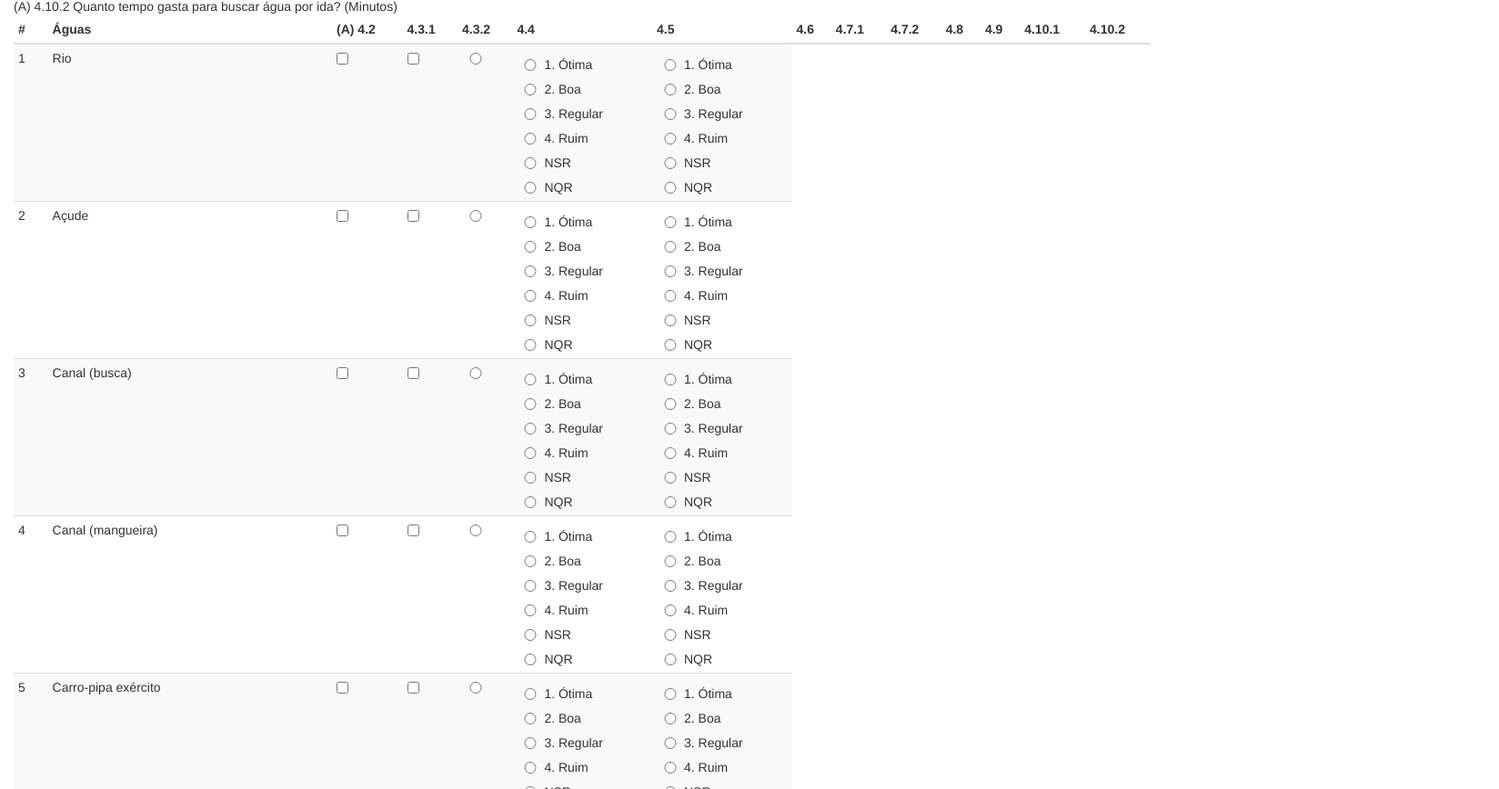
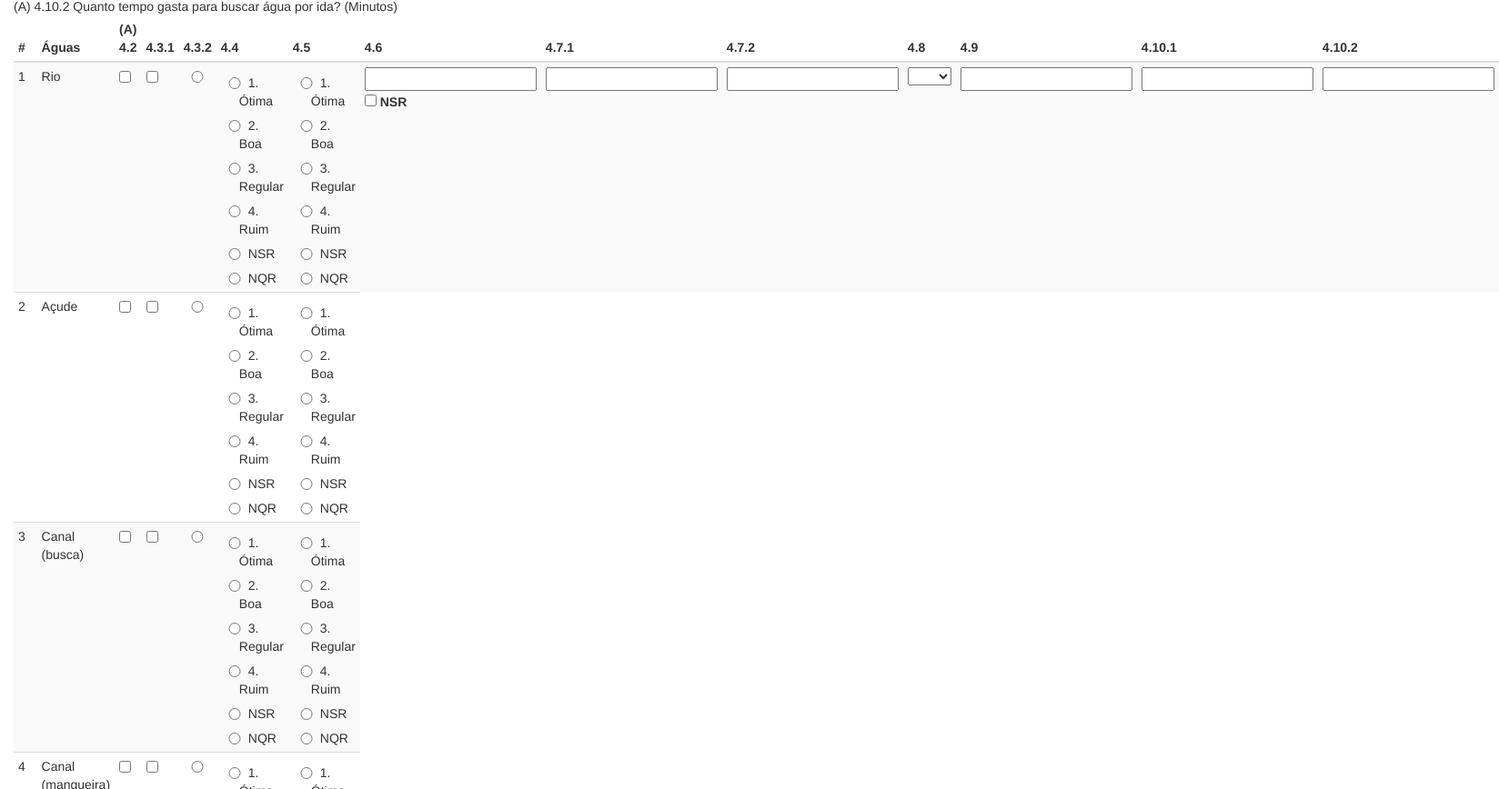
Before and after one commit to rodrigodias-us/UFMG-Questionario, a plain HTML site: page www/index.html in a window 1280 px wide. Shown: the part 5954-6822 px from the top of the page at 91% size, 1648 px wide, since content can reach past the window. Drawn offline with Linux system fonts and the light colour scheme.

Commit message:
Finalizada uma linha da tabela para testar no tablet a usabilidade da rolagem horizontal e dos botoes

```diff
--- a/www/index.html
+++ b/www/index.html
@@ -888,6 +888,32 @@
                         <input name="questao_4_5_1" type="radio" value="999"> NQR
                     </label></div>
                 </td>
+                <td>
+                    <input name="questao_4_6_1_1" type="number" step="0.1" pattern="[0-9]+([\.|,][0-9]+)?">
+                    <label><input name="questao_4_6_2_1" type="checkbox" value="998" > NSR</label>
+                </td>
+                <td>
+                    <input name="questao_4_7_1_1" type="number" step="0.1" pattern="[0-9]+([\.|,][0-9]+)?">
+                </td>
+                <td>
+                    <input name="questao_4_7_2_1" type="number" step="0.1" pattern="[0-9]+([\.|,][0-9]+)?">
+                </td>
+                <td>
+                    <select name="questao_4_8_1" >
+                        <option value=""></option>
+                        <option value="1">Sim</option>
+                        <option value="2">Não</option>
+                    </select>
+                </td>
+                <td>
+                    <input name="questao_4_9_1" type="number" >
+                </td>
+                <td>
+                    <input name="questao_4_10_1_1" type="number" step="0.1" pattern="[0-9]+([\.|,][0-9]+)?">
+                </td>
+                <td>
+                    <input name="questao_4_10_2_1" type="number">
+                </td>
             </tr>
 
             <tr>
```
